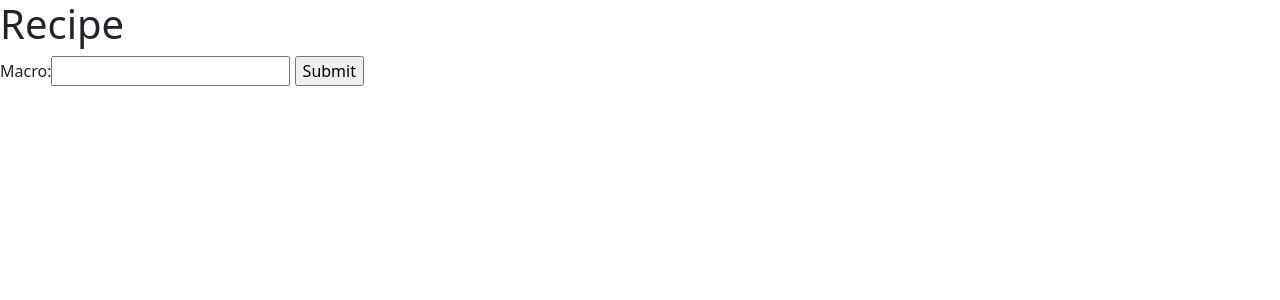
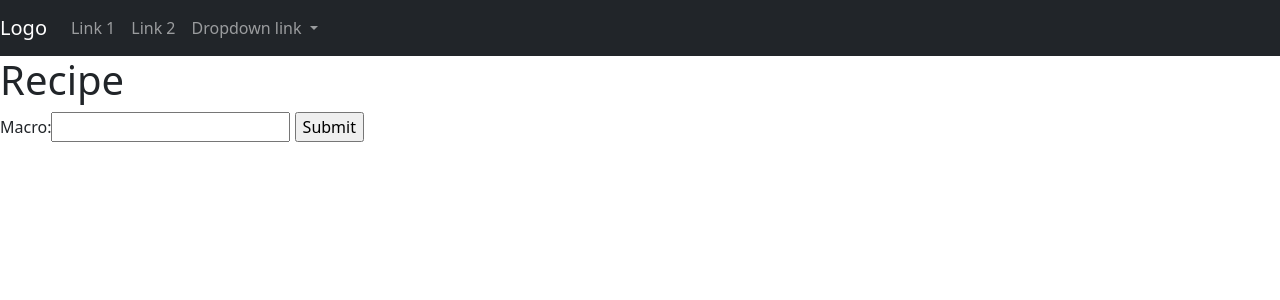
Before and after one commit to KennyKristiansen/Website, a Django app: page /recipes/macros in a window 1280 px wide. Shown: the top 300 px of the page. Run offline with Django 3.2, Linux system fonts and the light colour scheme; some libraries are stand-ins or nearby versions.

Commit message:
Version 1.0 introduced navbar
Signed-off-by: xzendric <xzendric@users.noreply.github.com>

```diff
--- a/templates/index.html
+++ b/templates/index.html
@@ -11,6 +11,7 @@
     <link href="https://cdn.jsdelivr.net/npm/bootstrap@5.0.0-beta1/dist/css/bootstrap.min.css" rel="stylesheet" integrity="sha384-giJF6kkoqNQ00vy+HMDP7azOuL0xtbfIcaT9wjKHr8RbDVddVHyTfAAsrekwKmP1" crossorigin="anonymous">
     <meta name="viewport" content="width=device-width, initial-scale=1">
 
+
     <title>Index</title>
     {% block tab_title %}
     {% endblock %}
@@ -18,6 +19,32 @@
 
 <!-- Page layout -->
 <body>
+ <nav class="navbar navbar-expand-sm bg-dark navbar-dark">
+  <!-- Brand -->
+  <a class="navbar-brand" href="#">Logo</a>
+
+  <!-- Links -->
+  <ul class="navbar-nav">
+    <li class="nav-item">
+      <a class="nav-link" href="#">Link 1</a>
+    </li>
+    <li class="nav-item">
+      <a class="nav-link" href="#">Link 2</a>
+    </li>
+
+    <!-- Dropdown -->
+    <li class="nav-item dropdown">
+      <a class="nav-link dropdown-toggle" href="#" id="navbardrop" data-toggle="dropdown">
+        Dropdown link
+      </a>
+      <div class="dropdown-menu">
+        <a class="dropdown-item" href="#">Link 1</a>
+        <a class="dropdown-item" href="#">Link 2</a>
+        <a class="dropdown-item" href="#">Link 3</a>
+      </div>
+    </li>
+  </ul>
+</nav>
 {% block body %}
 {% endblock %}
 {% block macro_information %}
```
